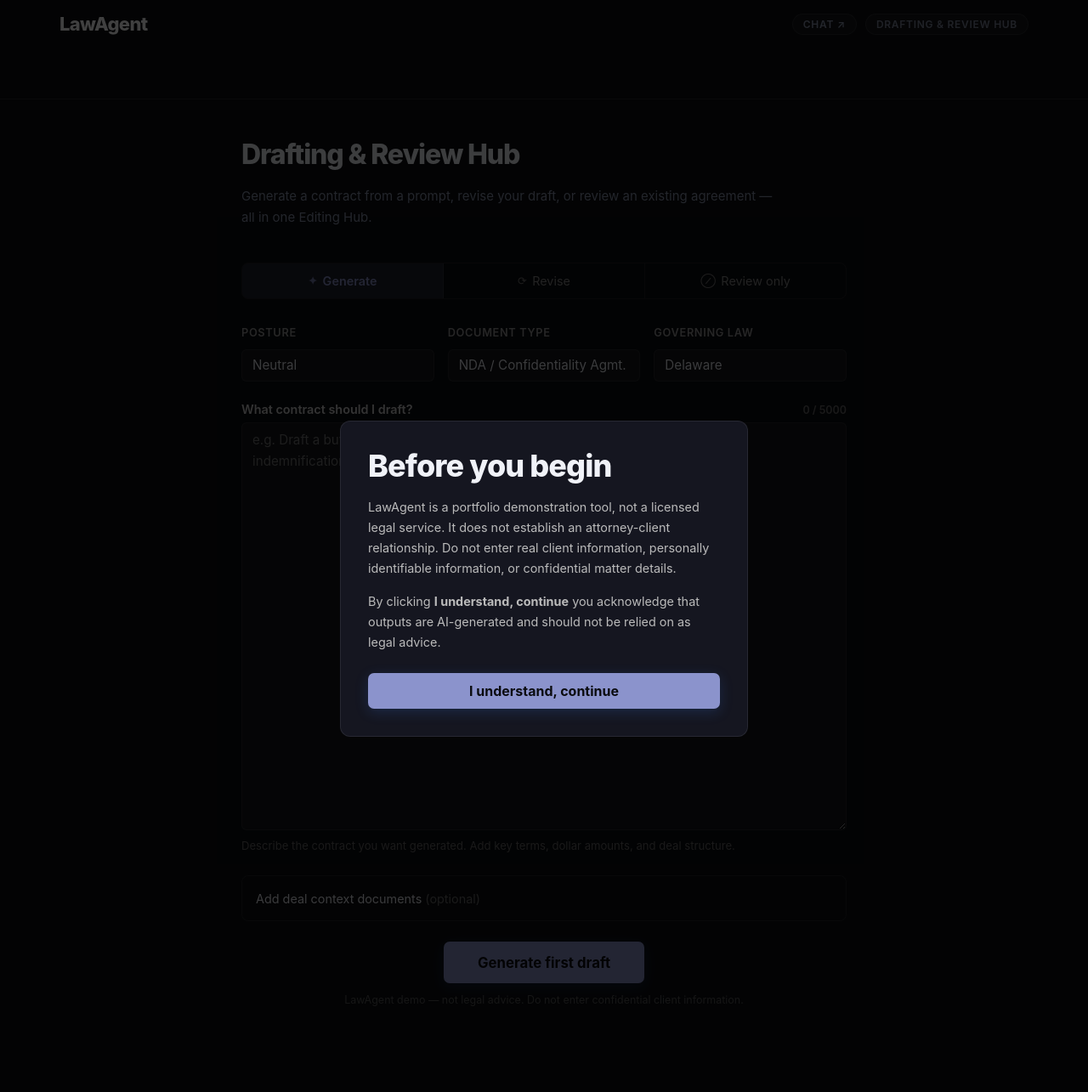
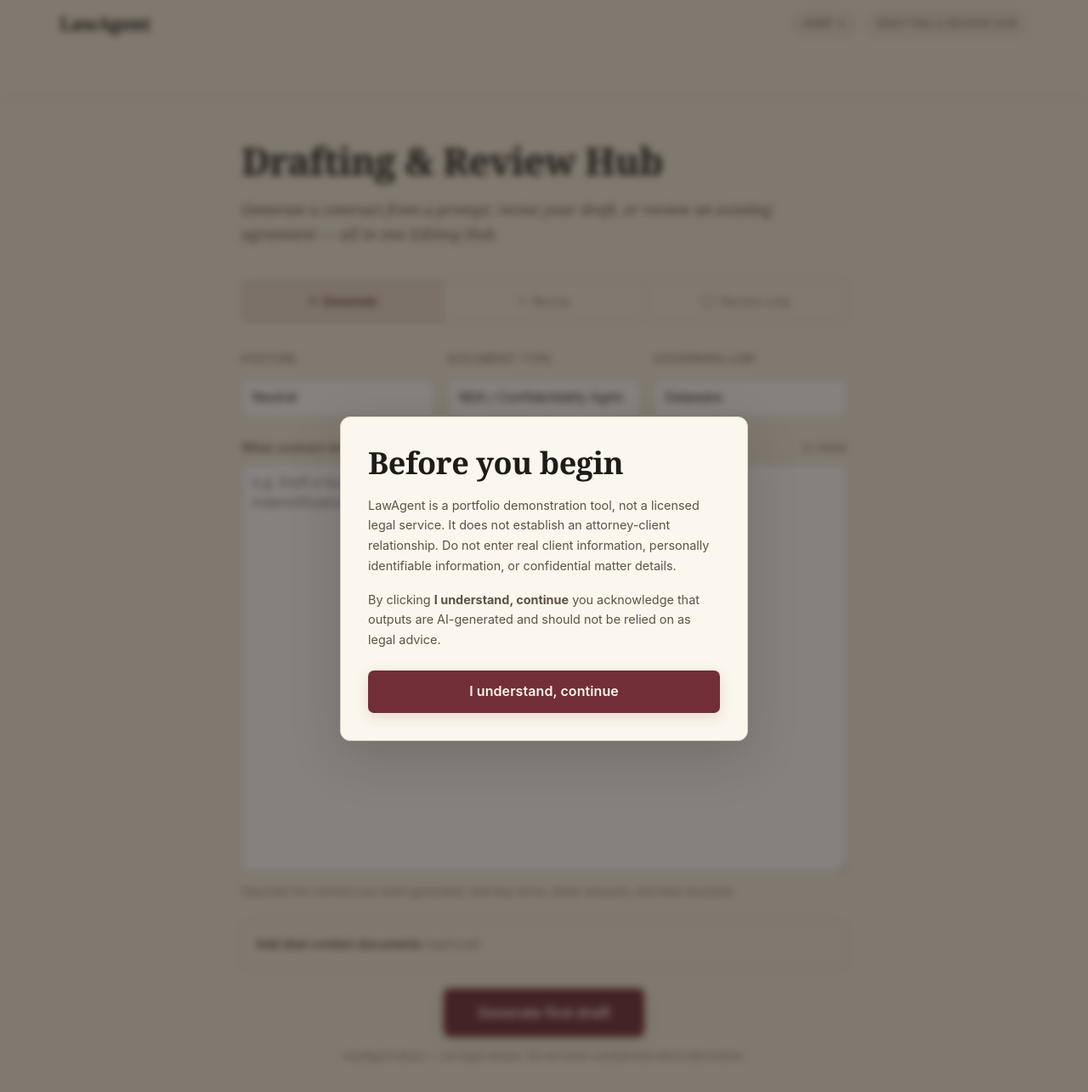
Before and after one commit to nick-battags/LawAgent, a Flask app: page /hub in a window 1280 px wide. Shown: the top 1285 px of the page at 85% size. Run offline with Flask 3, Linux system fonts and the light colour scheme; some libraries are stand-ins or nearby versions.

Commit message:
Block 5: cream + burgundy editorial theme (light mode, law-library palette)
Replaces the blue-purple dark-mode palette across all four CSS surfaces
with a light "law library" editorial theme — cream paper, deep burgundy
accent, warm charcoal text. Distinct from the default Claude-coded app
aesthetic; evokes leather-bound legal volumes / NYT Magazine.

Token changes (uniform across all 4 files):
  --bg            #0B0C10 → #F5EDDC   cream paper
  --bg-raised     #13141A → #FBF7EE   lighter cream
  --panel/card    #12131A → #FAF6EE   card surfaces
  --text          #ECECF2 → #1F1B17   warm charcoal
  --text-dim      #9AA0B0 → #5C5247   secondary text
  --muted         #555568 → #8B7F70   captions
  --border        rgba(255,255,255,.08) → #D9CFC0  warm tan
  --accent        #8B93CC (purple)  → #722F37   deep burgundy
  --accent-strong               new  → #5C1F26   pressed state
  --accent-dim    rgba(139,...,.15) → rgba(114,47,55,.10)
  --danger        #D97084 → #B33A3A   brick red (distinct from accent)
  --warn          amber   → #B57F26   ochre
  --ok            #7FB29E → #5C7A56   muted sage

Typography polish:
  - Headings now use Newsreader serif (already loaded), with negative
    letter-spacing -0.012em → -0.018em for editorial weight
  - Body remains Inter sans, line-height bumped 1.6 → 1.7
  - .lede paragraph now italic Newsreader for editorial feel
  - Mono explicitly bound to JetBrains Mono via --font-mono

Per-file specifics:
  - static/styles.css :root replaced; ::selection, .hero gradient, all
    .primary/.secondary/.ghost button styles, headings, .pipeline-card,
    pre block, .file-label, links — all swapped from blue to burgundy
  - static/hub.css .hub-page block replaced; .doc-viewer now pure white
    (#FFFFFF) on cream workspace (#F0E6D0) — sharper paper-on-paper
    contrast. Change-mark severity rgba values rebalanced for white bg.
    Modal-backdrop blur + warm overlay. 23 hardcoded grays swept.
  - static/chat.css full rewrite of color references; consent modal,
    button.primary scopes, source-sidebar, message bubbles, citation
    pills all converted to cream + burgundy
  - static/landing.css :root replaced with cream/burgundy + serif/sans
    typography vars; rest of file uses var() so cascade does the work

No HTML template changes needed (templates use class selectors, not
inline styles).

Co-Authored-By: Claude Opus 4.7 <noreply@anthropic.com>

```diff
--- a/static/hub.css
+++ b/static/hub.css
@@ -3,17 +3,30 @@
 /* ── Layout ────────────────────────────────────────────────────────────── */
 
 .hub-page {
-  --accent: #8B93CC;
-  --accent-dim: rgba(139, 147, 204, 0.15);
-  --sev-high: #e05252;
-  --sev-med: #d4973a;
-  --sev-low: #5a9e6f;
-  --border: rgba(255,255,255,0.08);
-  --surface: rgba(255,255,255,0.04);
-  --surface-hover: rgba(255,255,255,0.07);
+  /* Inherits cream/burgundy palette from styles.css :root.
+     Hub-specific severity colors live here. */
+  --accent: #722F37;
+  --accent-dim: rgba(114, 47, 55, 0.10);
+  --sev-high: #B33A3A;          /* brick red */
+  --sev-med: #B57F26;            /* ochre */
+  --sev-low: #5C7A56;            /* muted sage */
+  --border: #D9CFC0;             /* warm tan */
+  --surface: rgba(31, 27, 23, 0.04);
+  --surface-hover: rgba(31, 27, 23, 0.07);
   min-height: 100vh;
-  background: #0B0C10;
-  color: #e8e9f0;
+  background: #F5EDDC;
+  color: #1F1B17;
+  font-family: var(--font-sans, 'Inter', system-ui, sans-serif);
+}
+
+.hub-page h1, .hub-page h2, .hub-page h3 {
+  font-family: var(--font-serif, 'Newsreader', Georgia, serif);
+  letter-spacing: -0.012em;
+}
+.hub-page .intake-hero h1 {
+  font-size: clamp(2rem, 4.5vw, 2.75rem);
+  font-weight: 700;
+  letter-spacing: -0.018em;
 }
 
 .hub-header {
@@ -53,7 +66,7 @@
   background: none;
   border: none;
   border-right: 1px solid var(--border);
-  color: #888;
+  color: #8B7F70;
   padding: 0.75rem 1rem;
   cursor: pointer;
   font-size: 0.9rem;
@@ -84,25 +97,27 @@
 }
 
 .field-group { display: flex; flex-direction: column; gap: 0.35rem; }
-.field-group label { font-size: 0.8rem; color: #999; text-transform: uppercase; letter-spacing: 0.05em; }
+.field-group label { font-size: 0.78rem; color: #8B7F70; text-transform: uppercase; letter-spacing: 0.08em; font-weight: 600; }
 
 select, input[type=text], textarea {
-  background: var(--surface);
+  background: #FFFFFF;
   border: 1px solid var(--border);
   border-radius: 6px;
-  color: #e8e9f0;
+  color: #1F1B17;
   padding: 0.55rem 0.75rem;
   font-size: 0.95rem;
   width: 100%;
   box-sizing: border-box;
+  font-family: inherit;
 }
 select:focus, input:focus, textarea:focus {
   outline: 2px solid var(--accent);
   outline-offset: 1px;
+  border-color: var(--accent);
 }
 select option {
-  background: #13142a;
-  color: #e8e9f0;
+  background: #FFFFFF;
+  color: #1F1B17;
 }
 
 label {
@@ -110,16 +125,17 @@ label {
   justify-content: space-between;
   align-items: baseline;
   font-size: 0.9rem;
-  color: #ccc;
+  color: #5C5247;
   margin-bottom: 0.4rem;
+  font-weight: 500;
 }
 
-.char-counter { font-size: 0.78rem; color: #666; }
+.char-counter { font-size: 0.78rem; color: #8B7F70; }
 .char-counter.amber { color: var(--sev-med); }
 .char-counter.red { color: var(--sev-high); }
 
-.field-hint { font-size: 0.82rem; margin-top: 0.3rem; }
-.muted { color: #666; }
+.field-hint { font-size: 0.82rem; margin-top: 0.3rem; color: #8B7F70; }
+.muted { color: #8B7F70; }
 
 /* ── Drop zones ─────────────────────────────────────────────────────────── */
 
@@ -195,28 +211,30 @@ label {
 
 button.primary {
   background: var(--accent);
-  color: #0B0C10;
+  color: #FBF7EE;
   border: none;
   border-radius: 7px;
   padding: 0.7rem 1.8rem;
   font-size: 1rem;
-  font-weight: 700;
+  font-weight: 600;
+  letter-spacing: 0.005em;
   cursor: pointer;
-  transition: opacity 0.15s;
+  transition: background 0.15s, transform 0.15s;
+  font-family: inherit;
 }
-button.primary:hover { opacity: 0.88; }
-button.primary:disabled { opacity: 0.4; cursor: not-allowed; }
+button.primary:hover { background: #5C1F26; transform: translateY(-1px); }
+button.primary:disabled { opacity: 0.45; cursor: not-allowed; transform: none; }
 button.primary.large  { padding: 0.9rem 2.5rem; font-size: 1.05rem; }
 button.primary.btn-sm { padding: 0.4rem 0.85rem; font-size: 0.82rem; }
 
-.disclaimer { font-size: 0.78rem; color: #555; margin-top: 0.75rem; }
+.disclaimer { font-size: 0.78rem; color: #8B7F70; margin-top: 0.75rem; font-style: italic; }
 
 .spinner[hidden] { display: none; }
 .spinner {
   display: inline-block;
   width: 16px; height: 16px;
-  border: 2px solid rgba(0,0,0,0.3);
-  border-top-color: #0B0C10;
+  border: 2px solid rgba(251, 247, 238, 0.4);
+  border-top-color: #FBF7EE;
   border-radius: 50%;
   animation: spin 0.7s linear infinite;
   vertical-align: middle;
@@ -558,7 +578,8 @@ pre.doc-text {
 .modal-backdrop {
   position: fixed;
   inset: 0;
-  background: rgba(0,0,0,0.75);
+  background: rgba(31, 27, 23, 0.55);
+  backdrop-filter: blur(4px);
   display: flex;
   align-items: center;
   justify-content: center;
@@ -566,13 +587,15 @@ pre.doc-text {
 }
 
 .modal-box {
-  background: #151620;
-  border: 1px solid var(--border);
+  background: var(--bg-raised, #FBF7EE);
+  color: var(--text, #1F1B17);
+  border: 1px solid var(--border, #D9CFC0);
   border-radius: 12px;
   padding: 2rem;
   max-width: 480px;
   width: 90%;
+  box-shadow: 0 20px 60px rgba(31, 27, 23, 0.18);
 }
 .modal-box h2 { margin-bottom: 1rem; }
-.modal-box p { font-size: 0.9rem; line-height: 1.65; color: #bbb; margin-bottom: 1rem; }
+.modal-box p { font-size: 0.9rem; line-height: 1.65; color: #5C5247; margin-bottom: 1rem; }
 .modal-box button { margin-top: 0.5rem; width: 100%; }
--- a/static/styles.css
+++ b/static/styles.css
@@ -1,25 +1,40 @@
 :root {
-  color-scheme: dark;
-  --bg: #0b0d13;
-  --bg-raised: #13151e;
-  --ink: #e4e7ef;
-  --muted: #7c8499;
-  --card: #161923;
-  --card-hover: #1a1e2b;
-  --line: #222738;
-  --line-subtle: #1c2030;
-  --accent: #3b82f6;
-  --accent-soft: #5b9cf7;
-  --accent-dim: rgba(59, 130, 246, 0.12);
-  --accent-glow: rgba(59, 130, 246, 0.18);
-  --red: #ef4444;
-  --amber: #f59e0b;
-  --green: #22c55e;
+  color-scheme: light;
+  /* ── "Law library" editorial palette — cream paper + burgundy accent ── */
+  --bg: #F5EDDC;              /* cream paper, main page */
+  --bg-raised: #FBF7EE;       /* lighter cream, raised surfaces */
+  --ink: #1F1B17;             /* warm charcoal, primary text */
+  --text: #1F1B17;            /* alias for component-level usage */
+  --text-dim: #5C5247;        /* secondary text */
+  --muted: #8B7F70;           /* captions, hints */
+  --card: #FAF6EE;            /* card surfaces */
+  --card-hover: #F2EBDC;
+  --panel: #FAF6EE;           /* alias */
+  --line: #D9CFC0;            /* subtle dividers / tan border */
+  --line-subtle: #E5DCC8;
+  --border: #D9CFC0;          /* alias */
+  --border-strong: #B5A893;
+  --accent: #722F37;          /* deep burgundy — primary CTA, links, focus */
+  --accent-soft: #A55561;     /* softer accent for hover */
+  --accent-strong: #5C1F26;   /* pressed state */
+  --accent-dim: rgba(114, 47, 55, 0.10);
+  --accent-glow: rgba(114, 47, 55, 0.15);
+  --red: #B33A3A;             /* brick red — semantic danger, distinct from accent */
+  --amber: #B57F26;           /* ochre warning */
+  --green: #5C7A56;           /* muted sage success */
+  --danger: #B33A3A;          /* alias */
+  --warn: #B57F26;            /* alias */
+  --ok: #5C7A56;              /* alias */
   --radius: 14px;
   --radius-lg: 18px;
-  --shadow: 0 8px 32px rgba(0, 0, 0, 0.25);
-  --shadow-lg: 0 20px 60px rgba(0, 0, 0, 0.35);
+  --shadow: 0 4px 20px rgba(31, 27, 23, 0.06);
+  --shadow-lg: 0 12px 40px rgba(31, 27, 23, 0.10);
   --transition: 0.2s cubic-bezier(0.4, 0, 0.2, 1);
+
+  /* Editorial typography stack */
+  --font-serif: 'Newsreader', 'Source Serif Pro', 'Georgia', serif;
+  --font-sans: 'Inter', ui-sans-serif, system-ui, -apple-system, BlinkMacSystemFont, "Segoe UI", sans-serif;
+  --font-mono: 'JetBrains Mono', ui-monospace, SFMono-Regular, Menlo, monospace;
 }
 
 * {
@@ -28,7 +43,9 @@
 
 body {
   margin: 0;
-  font-family: "Inter", ui-sans-serif, system-ui, -apple-system, BlinkMacSystemFont, "Segoe UI", sans-serif;
+  font-family: var(--font-sans);
+  font-size: 16px;
+  line-height: 1.7;
   background: var(--bg);
   color: var(--ink);
   -webkit-font-smoothing: antialiased;
@@ -48,16 +65,16 @@ button {
 }
 
 ::selection {
-  background: rgba(59, 130, 246, 0.3);
-  color: #fff;
+  background: rgba(114, 47, 55, 0.22);
+  color: var(--text);
 }
 
 .hero {
   background:
-    radial-gradient(ellipse 80% 60% at 70% 10%, rgba(59, 130, 246, 0.14), transparent),
-    radial-gradient(ellipse 60% 50% at 15% 85%, rgba(99, 102, 241, 0.08), transparent),
-    linear-gradient(175deg, #080a10 0%, #0f1320 40%, #111827 100%);
-  color: white;
+    radial-gradient(ellipse 80% 60% at 70% 10%, rgba(114, 47, 55, 0.06), transparent),
+    radial-gradient(ellipse 60% 50% at 15% 85%, rgba(181, 127, 38, 0.05), transparent),
+    linear-gradient(175deg, #FBF7EE 0%, #F5EDDC 40%, #F0E6D0 100%);
+  color: var(--text);
   padding: 24px clamp(20px, 5vw, 72px) 64px;
   border-bottom: 1px solid var(--line-subtle);
 }
@@ -78,26 +95,27 @@ nav {
 }
 
 .brand {
+  font-family: var(--font-serif);
   font-size: 22px;
-  font-weight: 800;
-  letter-spacing: -0.03em;
-  color: white;
+  font-weight: 700;
+  letter-spacing: -0.02em;
+  color: var(--text);
 }
 
 .pill {
-  border: 1px solid rgba(255, 255, 255, 0.1);
+  border: 1px solid var(--border);
   padding: 7px 14px;
   border-radius: 999px;
   color: var(--muted);
   font-size: 12px;
   font-weight: 600;
-  background: rgba(255, 255, 255, 0.04);
+  background: var(--card);
   transition: all var(--transition);
 }
 
 .pill:hover {
-  border-color: rgba(255, 255, 255, 0.2);
-  color: #bfc6d4;
+  border-color: var(--accent);
+  color: var(--accent);
 }
 
 .hero-grid {
@@ -120,37 +138,42 @@ h1,
 h2,
 h3 {
   margin: 0;
-  line-height: 1.08;
+  font-family: var(--font-serif);
+  line-height: 1.12;
 }
 
 h1 {
   max-width: 720px;
-  font-size: clamp(36px, 6vw, 62px);
-  font-weight: 800;
-  letter-spacing: -0.035em;
-  color: #f0f2f8;
+  font-size: clamp(40px, 6vw, 72px);
+  font-weight: 700;
+  letter-spacing: -0.018em;
+  color: var(--text);
 }
 
 h2 {
-  font-size: clamp(24px, 3.5vw, 36px);
-  font-weight: 800;
-  letter-spacing: -0.025em;
-  color: #f0f2f8;
-  line-height: 1.15;
+  font-size: clamp(26px, 3.5vw, 36px);
+  font-weight: 600;
+  letter-spacing: -0.012em;
+  color: var(--text);
+  line-height: 1.2;
 }
 
 h3 {
-  font-size: 16px;
-  font-weight: 700;
-  color: #dde1eb;
+  font-size: 17px;
+  font-weight: 600;
+  letter-spacing: -0.005em;
+  color: var(--text);
 }
 
 .lede {
   max-width: 640px;
   margin: 18px 0 0;
-  color: #8a94ab;
-  font-size: 15px;
-  line-height: 1.7;
+  color: var(--text-dim);
+  font-size: 18px;
+  line-height: 1.6;
+  font-family: var(--font-serif);
+  font-style: italic;
+  font-weight: 400;
 }
 
 .hero-actions,
@@ -172,15 +195,15 @@ h3 {
 }
 
 .nav-link {
-  color: #8a94ab;
+  color: var(--text-dim);
   text-decoration: none;
-  font-weight: 600;
+  font-weight: 500;
   font-size: 13px;
   transition: color var(--transition);
 }
 
 .nav-link:hover {
-  color: white;
+  color: var(--accent);
 }
 
 .context-grid {
@@ -200,14 +223,14 @@ h3 {
 }
 
 .primary {
-  color: white;
+  color: #FBF7EE;
   background: var(--accent);
   box-shadow: 0 4px 16px var(--accent-glow);
 }
 
 .primary:hover {
-  background: #2563eb;
-  box-shadow: 0 6px 24px rgba(37, 99, 235, 0.3);
+  background: var(--accent-strong);
+  box-shadow: 0 6px 24px rgba(92, 31, 38, 0.22);
   transform: translateY(-1px);
 }
 
@@ -630,7 +653,7 @@ select:focus {
 label {
   display: grid;
   gap: 6px;
-  color: #b8c1d4;
+  color: var(--text-dim);
   font-weight: 600;
   font-size: 14px;
 }
@@ -680,14 +704,15 @@ pre {
 }
 
 a {
-  color: var(--accent-soft);
+  color: var(--accent);
   font-weight: 600;
   text-decoration: none;
   transition: color var(--transition);
 }
 
 a:hover {
-  color: #93bbfc;
+  color: var(--accent-strong);
+  text-decoration: underline;
 }
 
 footer {
```
Also changed, not shown: other parts of static/hub.css (+34 -32 lines), other parts of static/styles.css (+25 -24 lines), static/chat.css (+52 -45 lines), static/landing.css (+22 -12 lines).
